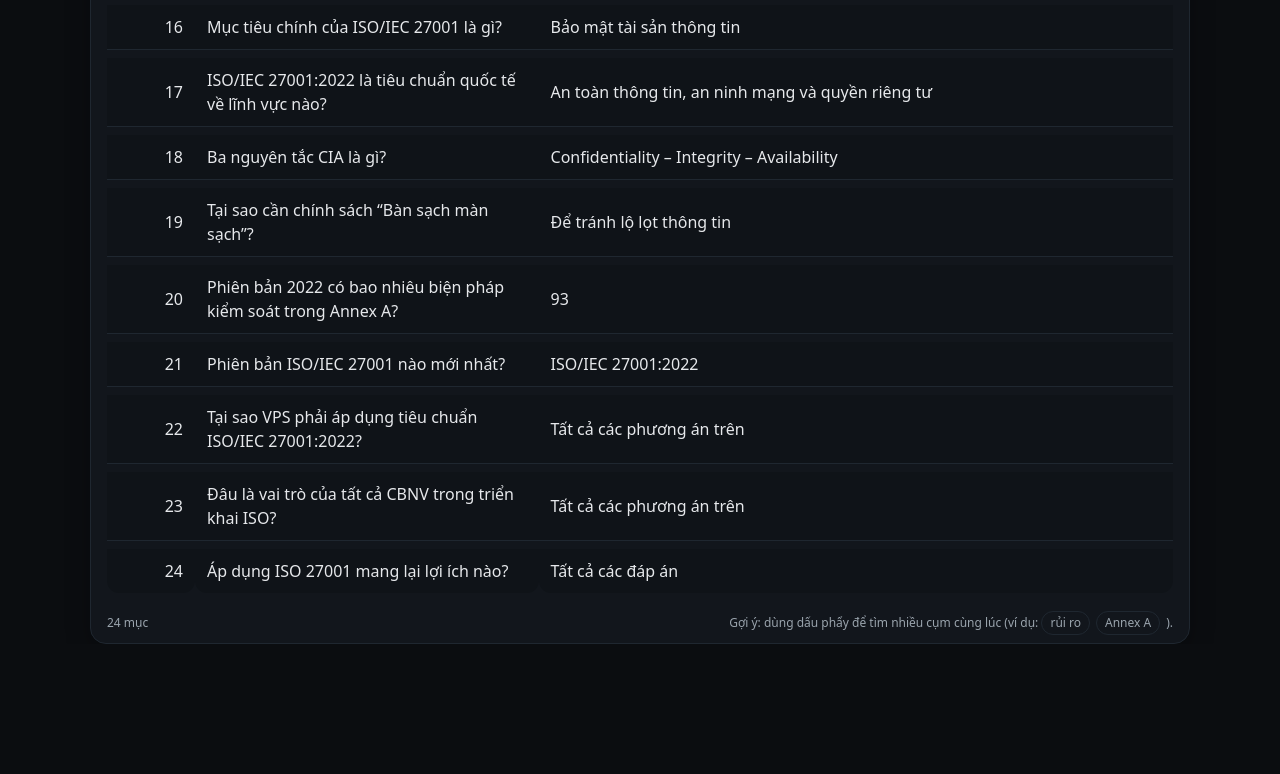
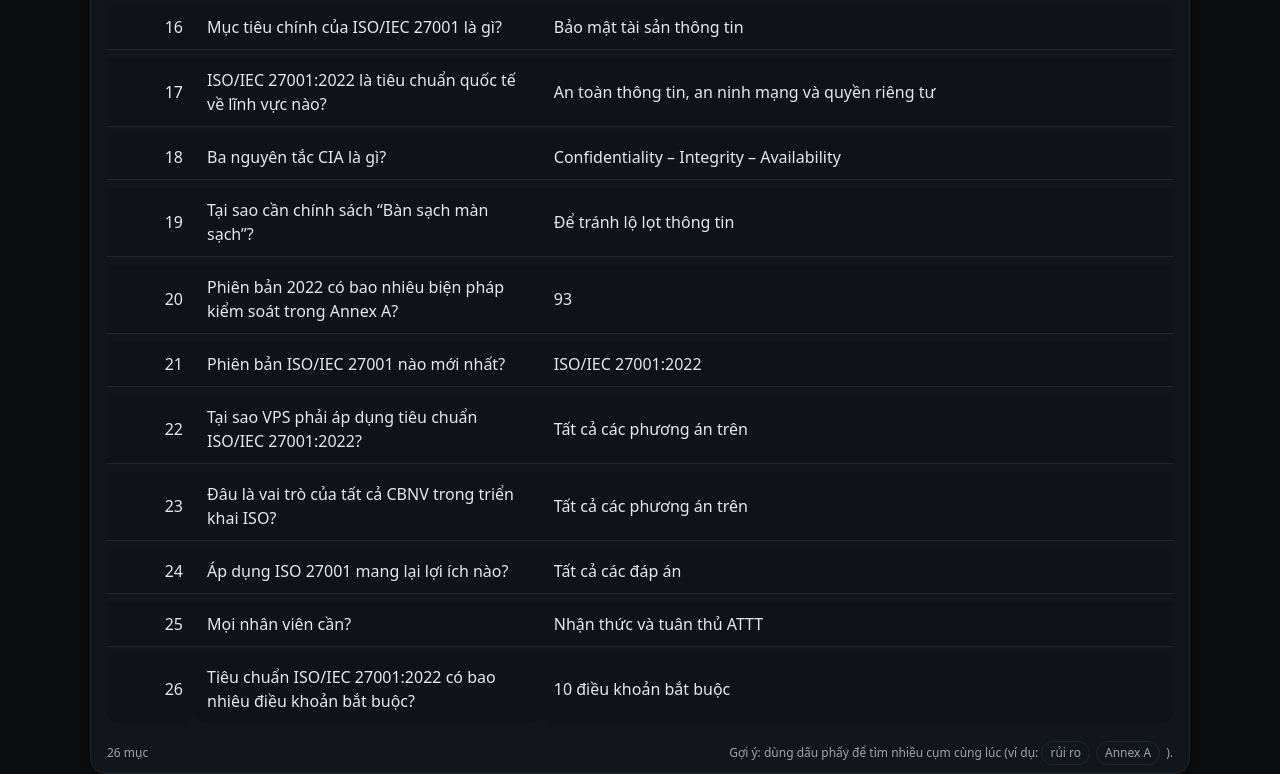
Before and after one commit to lupin212/Exam-ISO-27001, a plain HTML site: page index.html in a window 1280 px wide. Shown: the part 1224-1998 px from the top of the page. Before the commit the page ends 1868 px from the top, so only its background shows below. Drawn offline with Linux system fonts and the light colour scheme.

Commit message:
Update index.html

```diff
--- a/index.html
+++ b/index.html
@@ -85,7 +85,7 @@
   </div>
 
 <script>
-// --- Dữ liệu nguồn (20 dòng) ---
+// --- Dữ liệu nguồn (26 dòng) ---
 const DATA = [
   { stt: 1, de: "Điều gì xảy ra khi tổ chức không tuân thủ ISO 27001?", dap: "Có nguy cơ rò rỉ thông tin và mất uy tín" },
   { stt: 2, de: "Một yêu cầu cốt lõi của ISO 27001 là gì?", dap: "Cải tiến liên tục" },
@@ -111,6 +111,8 @@ const DATA = [
   { stt: 22, de: "Tại sao VPS phải áp dụng tiêu chuẩn ISO/IEC 27001:2022?", dap: "Tất cả các phương án trên" },
   { stt: 23, de: "Đâu là vai trò của tất cả CBNV trong triển khai ISO?", dap: "Tất cả các phương án trên" },
   { stt: 24, de: "Áp dụng ISO 27001 mang lại lợi ích nào?", dap: "Tất cả các đáp án" },
+  { stt: 25, de: "Mọi nhân viên cần?", dap: "Nhận thức và tuân thủ ATTT" },
+  { stt: 26, de: "Tiêu chuẩn ISO/IEC 27001:2022 có bao nhiêu điều khoản bắt buộc?", dap: "10 điều khoản bắt buộc" },
 ];
 
 const $q = document.querySelector('#q');
```
